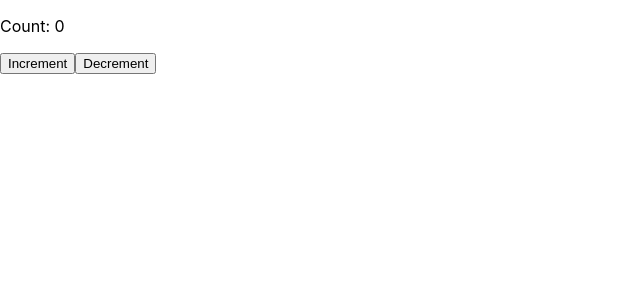
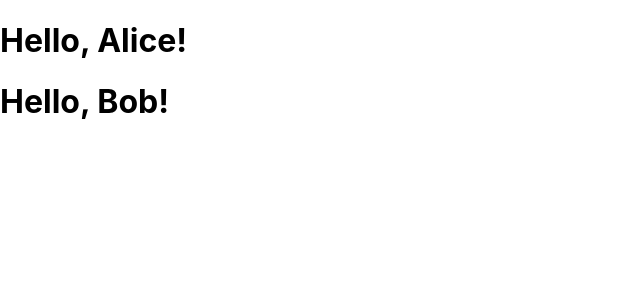
Before and after one commit to AbdullahKhan33/ReactTutorial, a React (Create React App) app: page / in a window 1280 px wide. Shown: the top 300 px of the page, without its empty margins (0-640 px from the left). Built offline with nearby package versions, Linux system fonts and the light colour scheme.

Commit message:
Props in Class

```diff
--- a/src/App.jsx
+++ b/src/App.jsx
@@ -1,14 +1,20 @@
-import React from 'react';
-import Counter from './Counter';
-import ToggleButton from './ToggleButton';
+import React, { Component } from 'react';
 
-function App() {
-  return (
+class Greeting extends Component {
+  render() {
+    return <h1>Hello, {this.props.name}!</h1>;
+  }
+}
+
+class App extends Component {
+  render() {
+    return (
       <div>
-        <Counter/>
-        {/* <ToggleButton /> */}
+        <Greeting name="Alice" />
+        <Greeting name="Bob" />
       </div>
-  )
+    );
+  }
 }
 
 export default App;
--- a/src/Counter.jsx
+++ /dev/null
@@ -1,23 +0,0 @@
-import React, { useState } from 'react';
-
-function Counter() {
-  const [count, setCount] = useState(0);
-
-  const increment = () => {
-    setCount(count + 1);
-  };
-
-  const decrement = () => {
-    setCount(count - 1);
-  };
-
-  return (
-    <div>
-      <p>Count: {count}</p>
-      <button onClick={increment}>Increment</button>
-      <button onClick={decrement}>Decrement</button>
-    </div>
-  );
-}
-
-export default Counter;
--- a/src/ToggleButton.jsx
+++ /dev/null
@@ -1,17 +0,0 @@
-import React, { useState } from 'react';
-
-function ToggleButton() {
-  const [isOn, setIsOn] = useState(false);
-
-  const handleClick = () => {
-    setIsOn(!isOn);
-  };
-
-  const buttonText = isOn ? 'ON' : 'OFF';
-
-  return (
-    <button onClick={handleClick}>{buttonText}</button>
-  );
-}
-
-export default ToggleButton;
```
